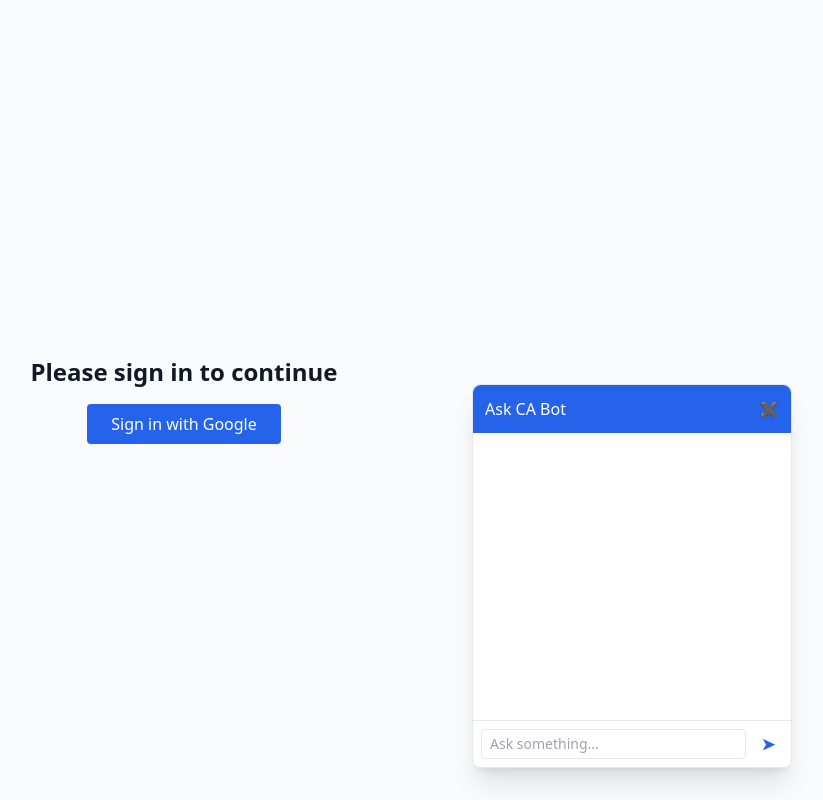
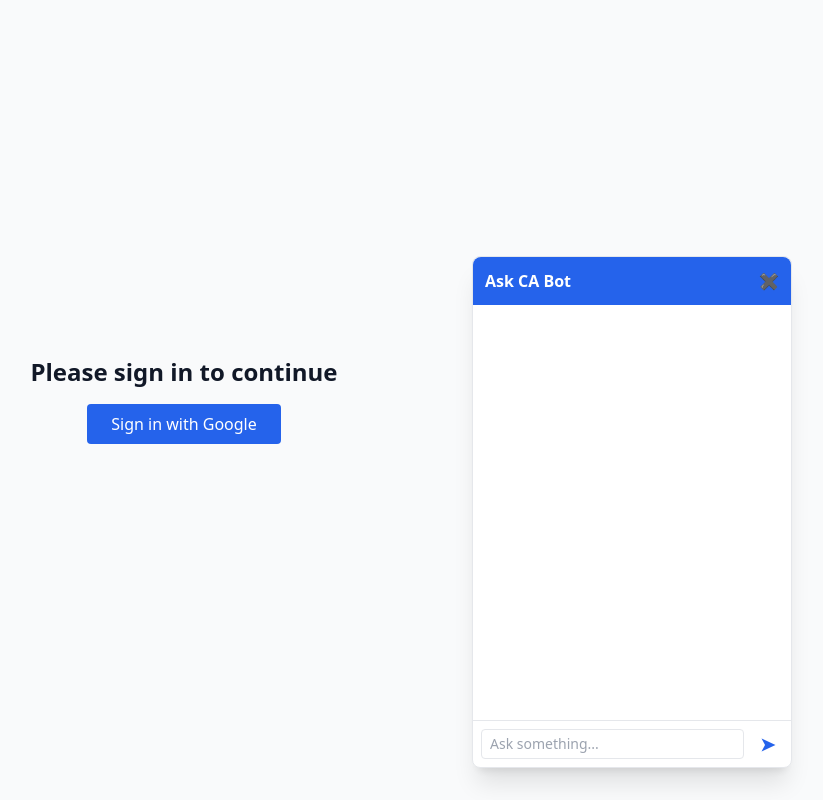
Before and after one commit to akshaydinesh2003/frontendCA, a React (Create React App) app: page /login in a window 1280 px wide. Both pictures are taken after a click on the button "💬 Ask CA Bot". Shown: the whole page, without its empty margins (456-1279 px from the left). Built offline with nearby package versions, Linux system fonts and the light colour scheme.

Commit message:
Update Chatbot.jsx

```diff
--- a/src/components/Chatbot.jsx
+++ b/src/components/Chatbot.jsx
@@ -1,4 +1,5 @@
 import React, { useState } from "react";
+import BASE_URL from "../config";
 
 export default function Chatbot() {
   const [isOpen, setIsOpen] = useState(false);
@@ -14,7 +15,7 @@ export default function Chatbot() {
     setLoading(true);
 
     try {
-      const res = await fetch("http://127.0.0.1:5000/chat", {
+      const res = await fetch(`${BASE_URL}/chat`, {
         method: "POST",
         headers: { "Content-Type": "application/json" },
         body: JSON.stringify({ message: userMsg }),
@@ -26,7 +27,7 @@ export default function Chatbot() {
         { from: "bot", text: data.reply || "❌ No response." },
       ]);
     } catch (err) {
-      console.error(err);
+      console.error("❌ Chat error:", err);
       setMessages((prev) => [
         ...prev,
         { from: "bot", text: "❌ Error talking to server." },
@@ -39,19 +40,32 @@ export default function Chatbot() {
   return (
     <div className="fixed bottom-4 right-4 z-50">
       {isOpen ? (
-        <div className="w-full h-full sm:w-80 sm:h-96 bg-white shadow-xl border rounded-lg flex flex-col animate-slide-up fixed sm:relative bottom-0 right-0 sm:bottom-4 sm:right-4 z-50">
-          <div className="bg-blue-600 text-white p-3 flex justify-between items-center rounded-t-lg sm:rounded-t-lg">
-            <span>Ask CA Bot</span>
-            <button onClick={() => setIsOpen(false)}>✖</button>
+        <div className="w-full h-full sm:w-80 sm:h-[32rem] bg-white shadow-xl border rounded-lg flex flex-col animate-slide-up fixed sm:relative bottom-0 right-0 sm:bottom-4 sm:right-4 z-50">
+          <div className="bg-blue-600 text-white p-3 flex justify-between items-center rounded-t-lg">
+            <span className="font-semibold">Ask CA Bot</span>
+            <button onClick={() => setIsOpen(false)} aria-label="Close Chatbot">
+              ✖
+            </button>
           </div>
-          <div className="flex-1 overflow-y-auto p-3 space-y-2">
+
+          <div className="flex-1 overflow-y-auto p-3 space-y-2 text-sm">
             {messages.map((msg, i) => (
-              <div key={i} className={`text-sm ${msg.from === "user" ? "text-right" : "text-left text-blue-700"}`}>
-                <p className="inline-block px-3 py-1 rounded bg-gray-100">{msg.text}</p>
+              <div
+                key={i}
+                className={`${
+                  msg.from === "user"
+                    ? "text-right text-gray-800"
+                    : "text-left text-blue-700"
+                }`}
+              >
+                <p className="inline-block px-3 py-1 rounded bg-gray-100 max-w-xs break-words">
+                  {msg.text}
+                </p>
               </div>
             ))}
           </div>
-          <div className="p-2 border-t flex gap-2">
+
+          <div className="p-2 border-t flex gap-2 items-center">
             <input
               className="flex-1 border rounded px-2 py-1 text-sm"
               value={input}
@@ -59,8 +73,13 @@ export default function Chatbot() {
               onKeyDown={(e) => e.key === "Enter" && handleSend()}
               placeholder="Ask something..."
               disabled={loading}
+              aria-label="Chatbot input"
             />
-            <button onClick={handleSend} className="text-blue-600 font-bold px-2">
+            <button
+              onClick={handleSend}
+              className="text-blue-600 font-bold px-2 text-lg"
+              aria-label="Send"
+            >
               {loading ? "..." : "➤"}
             </button>
           </div>
@@ -69,6 +88,7 @@ export default function Chatbot() {
         <button
           className="bg-blue-600 text-white px-4 py-2 rounded-full shadow hover:scale-105 transition sm:fixed bottom-4 right-4"
           onClick={() => setIsOpen(true)}
+          aria-label="Open Chatbot"
         >
           💬 Ask CA Bot
         </button>
```
